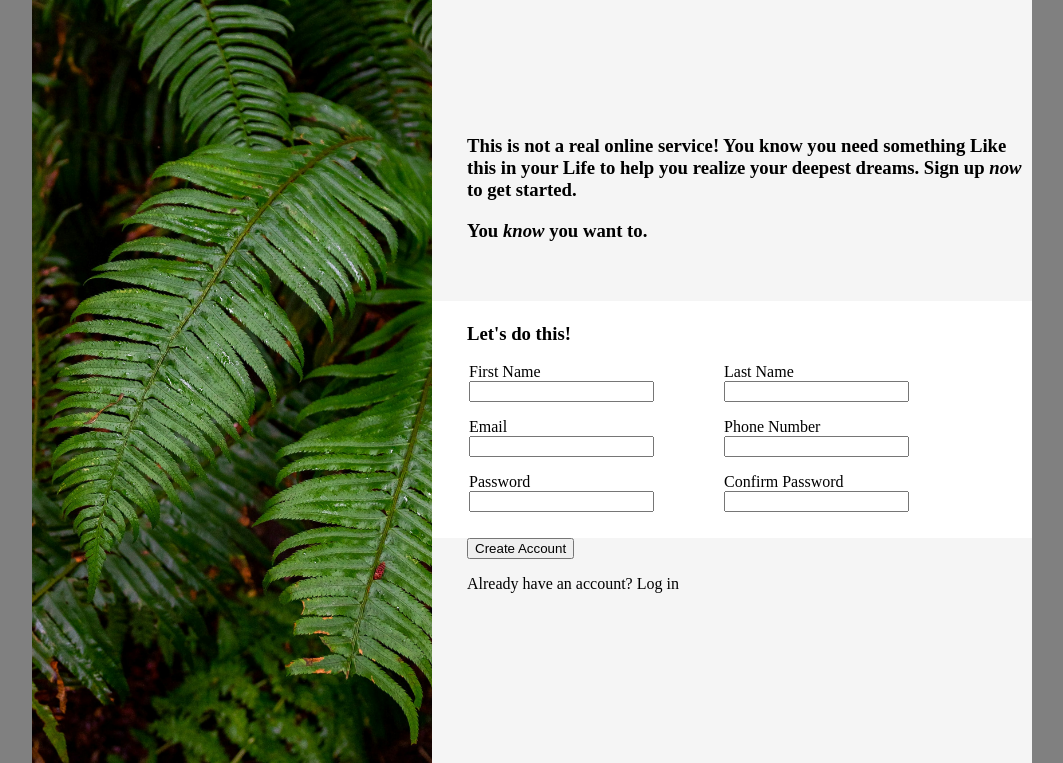
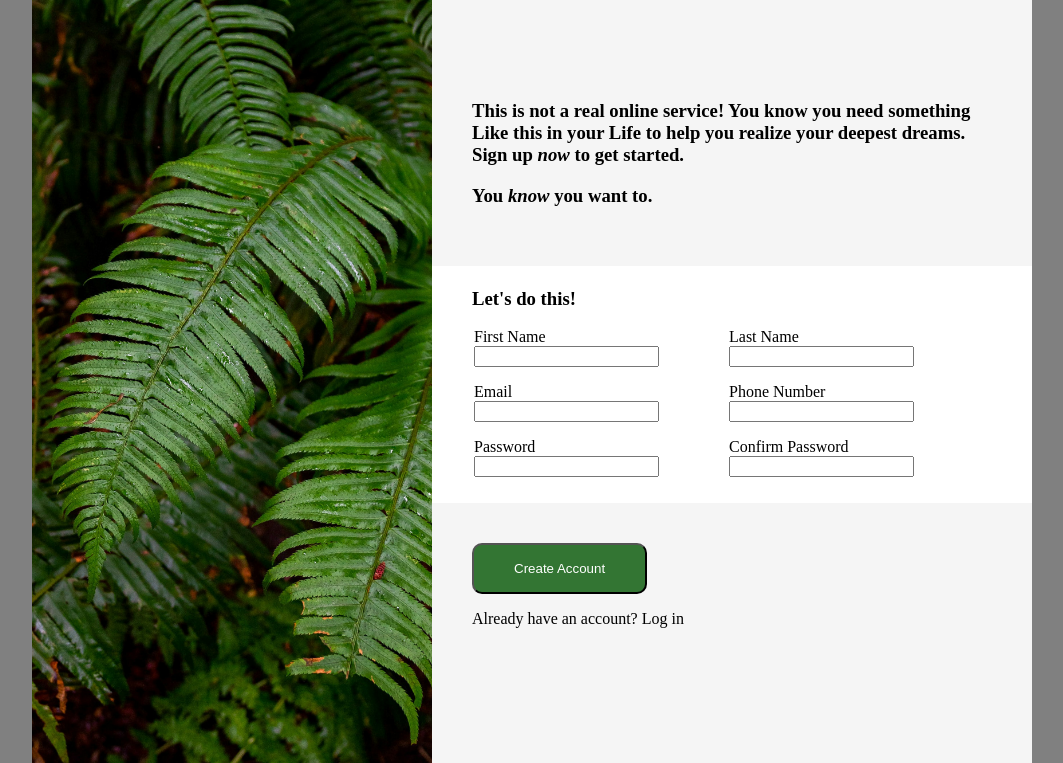
Before and after one commit to spicyguac/odinForm, a plain HTML site: page index.html in a window 1280 px wide. Shown: the part 37-800 px from the top of the page, without its empty margins (108-1171 px from the left). Drawn offline with Linux system fonts and the light colour scheme.

Commit message:
Add spacing to createAccount element

```diff
--- a/styling.css
+++ b/styling.css
@@ -15,7 +15,7 @@ body {
 
 .formArea {
     display: flex;
-    max-width: 75vh;
+    min-width: 75vh;
     align-self: center;
 }
 
@@ -30,15 +30,17 @@ body {
 }
 
 section {
-    padding-left: 35px;
+    padding-left: 5vh;
 }
 
 .formInput {
     display: flex;
     background-color: white;
     flex-direction: column;
+    margin: 0;
     padding-top: 3px;
     padding-bottom: 10px;
+    min-width: 70vh;
 
 }
 
@@ -58,5 +60,20 @@ fieldset {
 }
 
 .description {
+    max-width: 65vh;
     padding-bottom: 5vh;
 }
+
+button {
+    color: white;
+    background-color: rgb(51, 117, 51);
+    padding-top: 2vh;
+    padding-bottom: 2vh;
+    padding-left: 5vh;
+    padding-right: 5vh;
+    border-radius: 10px;
+}
+
+.createAccount {
+    padding-top: 5vh;
+}
```
